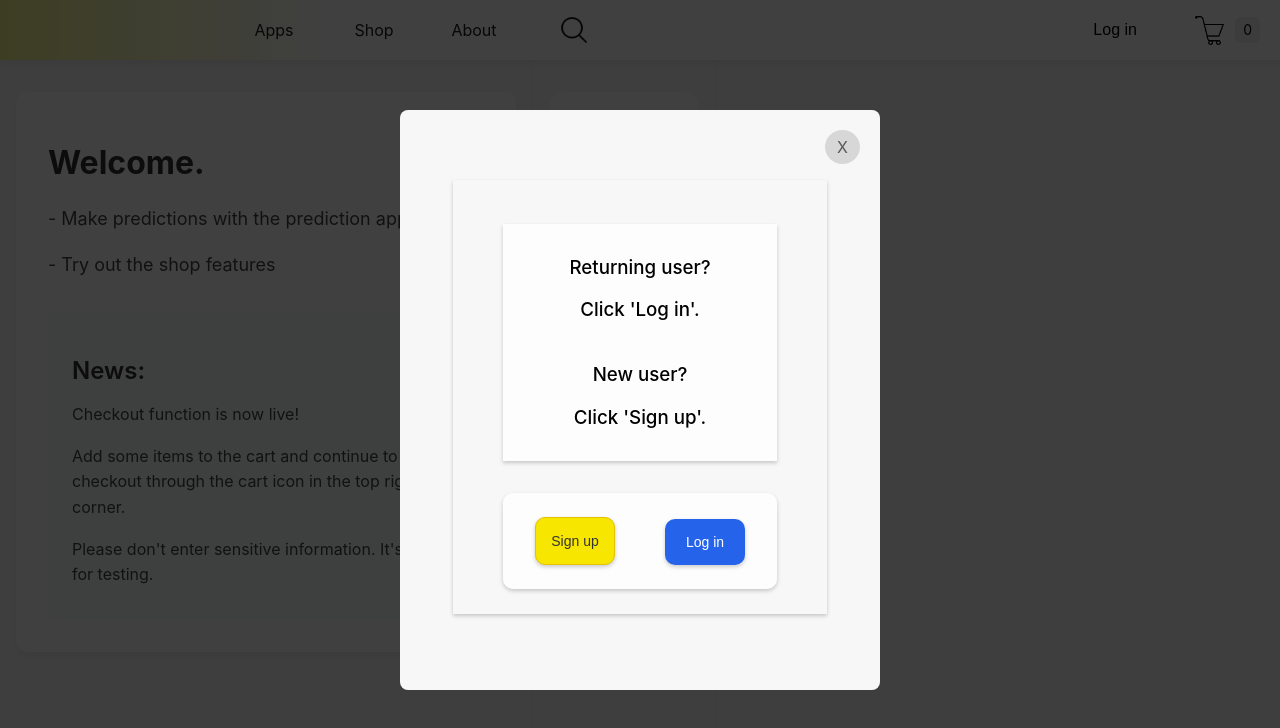
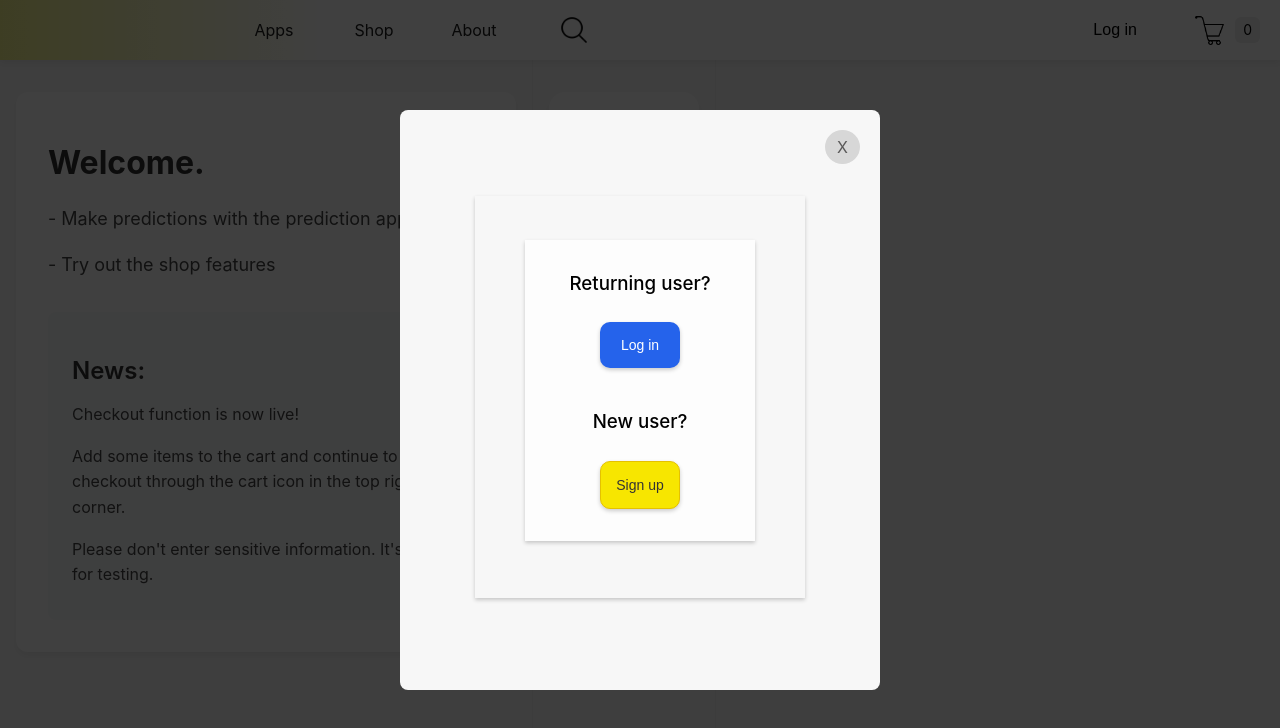
Before and after one commit to Snomaskin/tennis-web-shop, a React (Vite) app: page / in a window 1280 px wide. Both pictures are taken after a click on the button "Log in". Shown: the top 728 px of the page. Built offline with nearby package versions, Linux system fonts and the light colour scheme.

Commit message:
style: login/signup buttons no longer separated from their call to action

```diff
--- a/src/auth/AuthModalManager.tsx
+++ b/src/auth/AuthModalManager.tsx
@@ -45,11 +45,12 @@ export const AuthModalManager = ({ onClose }: { onClose: () => void }) => {
       {!selectedFrom && (
         <div className="auth-form-wrapper">
           <div className="auth-form">
-          <h3 className="auth-ladning-msg">Returning user? <p/>Click 'Log in'.<p/><br/> New user? <p/> Click 'Sign up'.</h3>
-          <div className="login-register-btns">
-            <button className="register-btn" onClick={() => setSelectedForm('signup')}>Sign up</button>
-            <button className="login-btn" onClick={() => setSelectedForm('login')}>Log in</button>
-          </div>
+          <h3 className="auth-ladning-msg">
+            Returning user? <p/><button className="login-btn" onClick={() => setSelectedForm('login')}>
+              Log in</button><p/><br/>
+            New user? <p/><button className="register-btn" onClick={() => setSelectedForm('signup')}>
+              Sign up</button>
+          </h3>
         </div>
         </div>
       )}
--- a/src/auth/authModalStyles.css
+++ b/src/auth/authModalStyles.css
@@ -70,20 +70,6 @@
   font-weight: 450;
   white-space: nowrap;
   text-align: center;
-}
-
-.login-register-btns {
-  display: flex;
-  justify-content: center;
-  align-items: center;
-  gap: 50px;
-  background-color: rgba(255, 255, 255, 0.762);
-  box-shadow: 0 2px 4px rgba(0, 0, 0, 0.2);
-  border-radius: 10px;
-  padding-top: 1rem;
-  padding-bottom: 1.5rem;
-  padding-inline: 2rem;
-
 }
 
 .return-btn {
```
